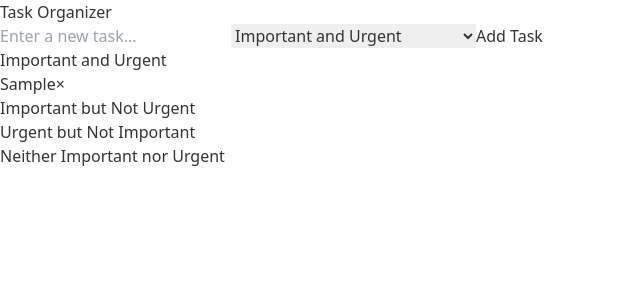
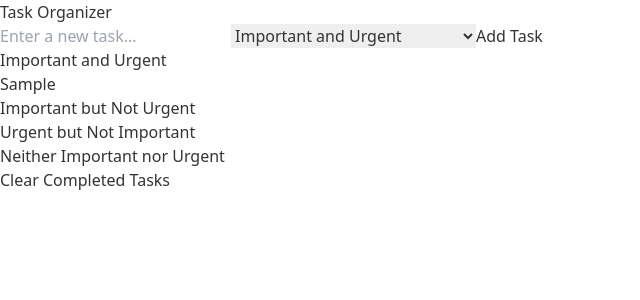
Before and after one commit to gupta-nu/echo, a React (Vite) app: page / in a window 1280 px wide. Both pictures are taken after typing "Sample" into the empty fields and a click on the button "Add Task". Shown: the top 300 px of the page, without its empty margins (0-640 px from the left). Built offline with nearby package versions, Linux system fonts and the light colour scheme.

Commit message:
proper stricking and deletiong of tasks

```diff
--- a/src/App.jsx
+++ b/src/App.jsx
@@ -56,8 +56,20 @@ const App = () => {
   const toggleComplete = (quadrant, index) => {
     setTasks(prev => {
       const newTasks = { ...prev };
-      newTasks[quadrant][index].completed = !newTasks[quadrant][index].completed;
-      return { ...newTasks };
+      newTasks[quadrant] = newTasks[quadrant].map((task, i) =>
+        i === index ? { ...task, completed: !task.completed } : task
+      );
+      return newTasks;
+    });
+  };
+
+  const clearCompletedTasks = () => {
+    setTasks(prev => {
+      const newTasks = {};
+      Object.keys(prev).forEach(key => {
+        newTasks[key] = prev[key].filter(task => !task.completed);
+      });
+      return newTasks;
     });
   };
 
@@ -106,27 +118,27 @@ const App = () => {
                 {tasks[key].map((task, index) => (
                   <li
                     key={index}
-                    className={`p-2 bg-gray-50 border border-gray-300 rounded-md shadow-sm cursor-move flex items-center justify-between ${task.completed ? 'line-through text-gray-400' : ''}`}
+                    className={`p-2 bg-gray-50 border border-gray-300 rounded-md shadow-sm cursor-pointer flex items-center justify-between transition-all duration-200 ${
+                      task.completed ? 'line-through text-gray-400' : ''
+                    }`}
                     draggable
                     onDragStart={(e) => handleDragStart(e, key, index)}
+                    onClick={() => toggleComplete(key, index)}
                   >
-                    <span onClick={() => toggleComplete(key, index)} className="cursor-pointer">{task.text}</span>
-                    <button
-                      onClick={() => {
-                        setTasks(prev => ({
-                          ...prev,
-                          [key]: prev[key].filter((_, i) => i !== index)
-                        }));
-                      }}
-                      className="text-red-500 hover:text-red-700"
-                    >
-                      ×
-                    </button>
+                    <span>{task.text}</span>
                   </li>
                 ))}
               </ul>
             </div>
           ))}
+        </div>
+        <div className="mt-6 text-center">
+          <button
+            onClick={clearCompletedTasks}
+            className="px-4 py-2 bg-red-500 text-white rounded-md hover:bg-red-600 transition"
+          >
+            Clear Completed Tasks
+          </button>
         </div>
       </div>
     </div>
```
